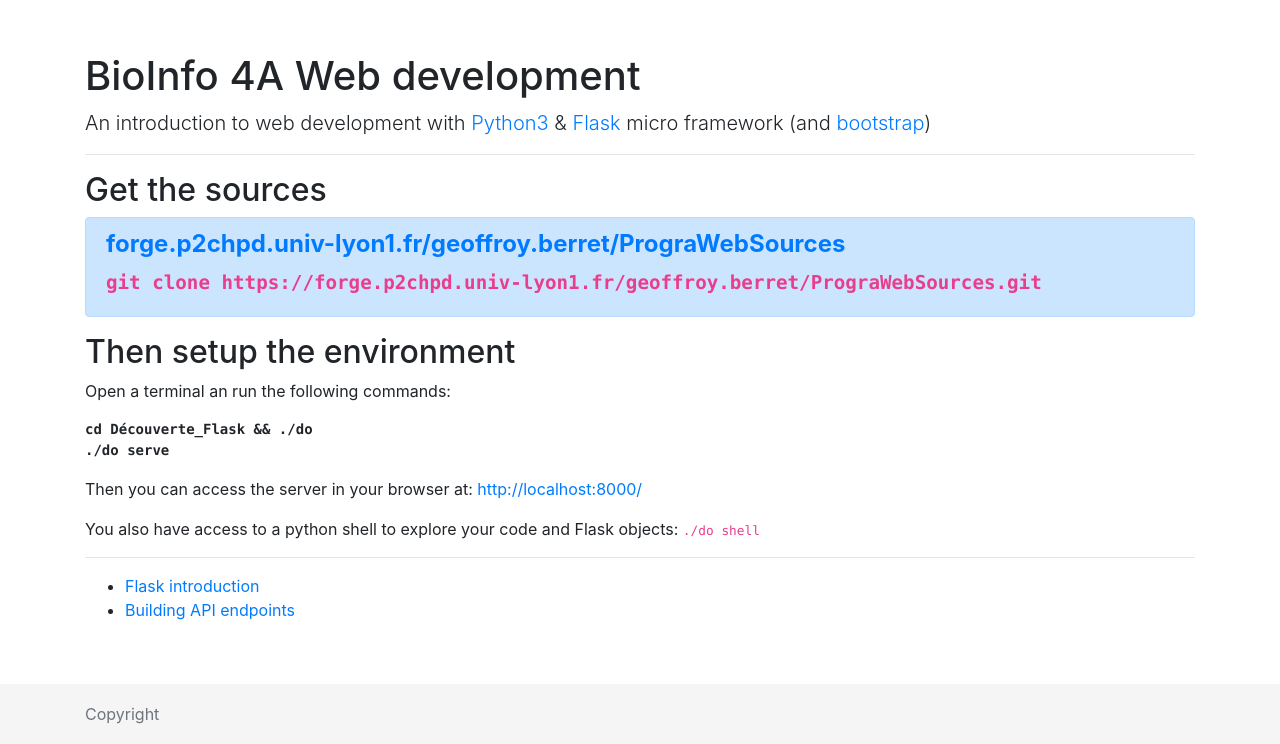
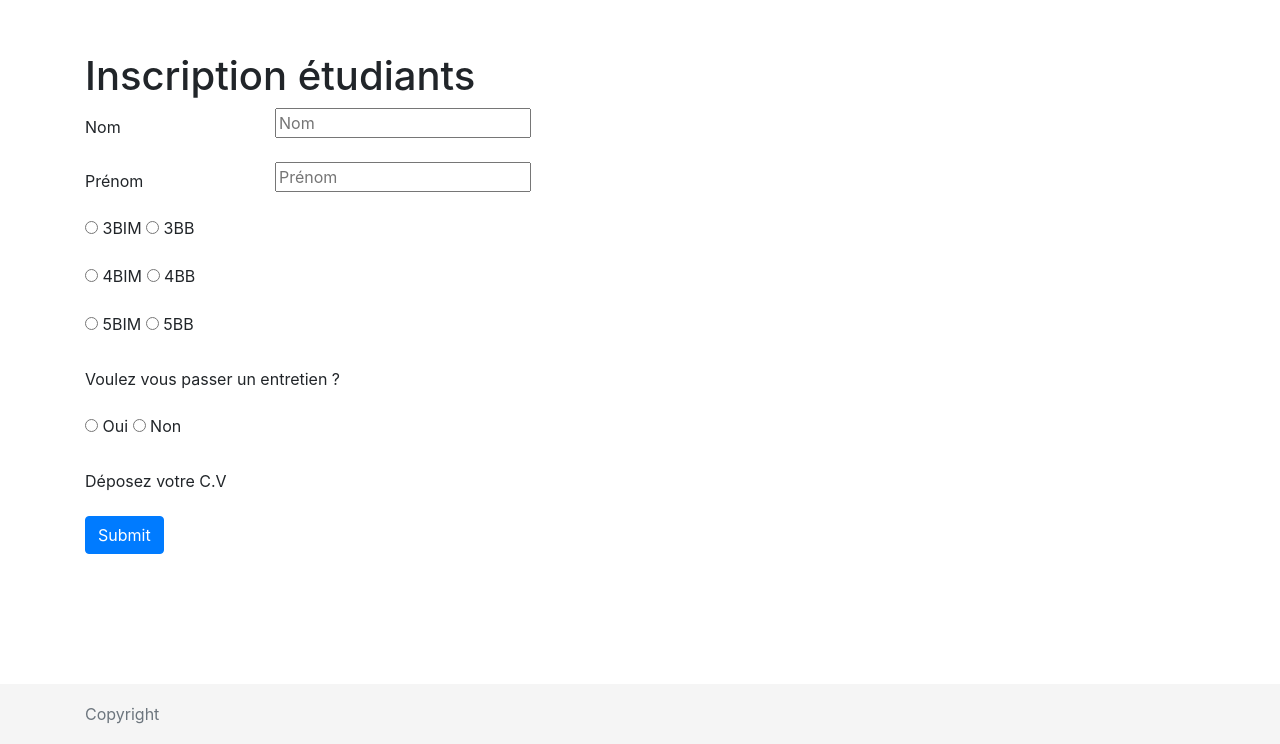
Before and after one commit to Dikec/ProjetDevWEB, a Flask app: page /Etudiants in a window 1280 px wide. Shown: the part 56-800 px from the top of the page. Run offline with Flask 2, Linux system fonts and the light colour scheme; some libraries are stand-ins or nearby versions.

Commit message:
Page HTML Etudiants, Nm,prnm, classe, entretien

```diff
--- a/PROJET/templates/Etudiants.html
+++ b/PROJET/templates/Etudiants.html
@@ -1,32 +1,87 @@
 {% extends 'base.html' %}
 {% block content %}
-<h1 class="mt-5">BioInfo 4A Web development</h1>
-  <p class="lead">An introduction to web development with <a
-  href="https://www.python.org">Python3</a> &amp; <a
-  href="http://flask.pocoo.org/docs/1.0/quickstart/">Flask</a> micro framework
-  (and <a href="https://getbootstrap.com/">bootstrap</a>)</p>
-  <article id="intro" class="to_hide">
-    <div><hr /></div>
-    <h2 class="nocount">Get the sources</h2>
-      <div class="alert alert-primary" role="alert">
-        <h4 class="nocount"><a href="https://forge.p2chpd.univ-lyon1.fr/geoffroy.berret/PrograWebSources" class="font-weight-bold">forge.p2chpd.univ-lyon1.fr/geoffroy.berret/PrograWebSources</a></h4>
-        <h4 class="nocount"><code class="font-weight-bold">git clone https://forge.p2chpd.univ-lyon1.fr/geoffroy.berret/PrograWebSources.git</code></h4>
-      </div>
-    <h2 class=nocount>Then setup the environment</h2>
-      <p>Open a terminal an run the following commands:<br />
-      <pre class="text-monospace"><code>cd Découverte_Flask && ./do
-./do serve</code></pre>
-      <p>Then you can access the server in your browser at: <a href="http://localhost:8000/">http://localhost:8000/</a></p>
-      <p>You also have access to a python shell to explore your code and Flask objects: <code>./do shell</code></p>
-  </article>
-  <hr />
-
-  <ul>
-    <li><a href="{{url_for('flaskintro')}}">Flask introduction</a></li>
-    <li><a href="{{url_for('indexapi')}}">Building API endpoints</a></li>
-  </ul>
 
 
+	<h1 class="mt-5">Inscription étudiants</h1>
+	<form action="/users" method="post">
+	<div class="form-group row" >
+
+	    <label class="col-sm-2 col-form-label" for="staticName"> Nom </label>
+
+	    <div class="col-sm-3">
+	    <input type="text" name="name" id="name" required placeholder="Nom" >
+	    </div>
+	</div>
+
+	<div class="form-group row" >
+
+	    <label class="col-sm-2 col-form-label" for="staticName"> Prénom </label>
+
+	    <div class="col-sm-3">
+	    <input type="text" name="prénom" id="prénom" required placeholder="Prénom" >
+	    </div>
+
+	</div>
+
+	<div class="form-group row" >
+
+	    <div class="col-sm-3">
+
+	        <div>
+	        <input type="radio" id="group" name="group" value="3BIM">
+	        <label for="3BIM">3BIM</label>
+	        <input type="radio" id="group" name="group" value="3BB">
+	        <label for="3BB">3BB</label>
+	        </div>
+            </div>
+	</div>
+
+	<div class="form-group row" >
+
+	    <div class="col-sm-3">
+	        <div>
+	        <input type="radio" id="group" name="group" value="4BIM">
+	        <label for="4BIM">4BIM</label>
+	        <input type="radio" id="group" name="group" value="4BB">
+	        <label for="4BB">4BB</label>
+	        </div>
+            </div>
+	</div>
+
+	<div class="form-group row" >
+            <div class="col-sm-3">
+            	<div>
+	    	<input type="radio" id="group" name="group" value="5BIM">
+	    	<label for="5BIM">5BIM</label>
+	    	<input type="radio" id="group" name="group" value="5BB">
+	    	<label for="5BB">5BB</label>
+	    	</div>
+	    </div>
+	</div>
+
+
+
+	<div class="form-group row" >
+	  	<label class="col-sm-4 col-form-label" for="inputDoB"> Voulez vous passer un entretien ?</label>
+	</div>
+	<div class="form-group row" >
+	  	<div class="col-sm-3">
+		    <input type="radio" id="entretien" name="entretien" value="Oui">
+		    <label for="Oui">Oui</label>
+		    <input type="radio" id="entretien" name="entretien" value="Non">
+		    <label for="Non">Non</label>
+		</div>
+	</div>
+
+	<div class="form-group row" >
+	  	<label class="col-sm-4 col-form-label" for="inputDoB"> Déposez votre C.V</label>
+	</div>
+
+	<div class="form-group row" >
+		<div class="col-sm-3">
+		<input type="submit" class="btn btn-primary" value="Submit">
+	        </div>
+	</div>
+	</form>
+
 {% endblock %}
-
-<!-- vim: set filetype=html spell spelllang=en: -->
```
